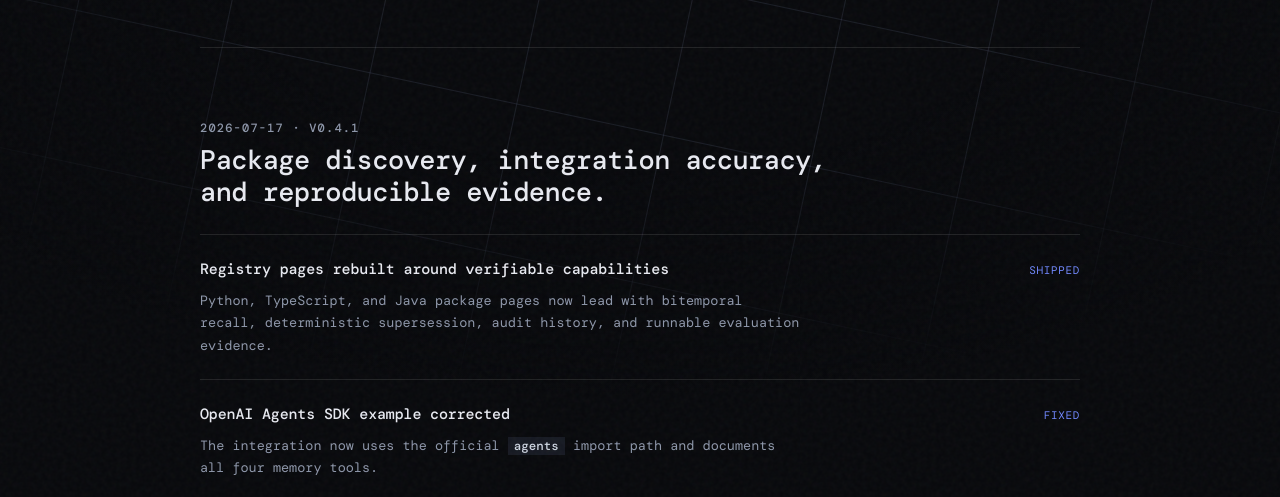
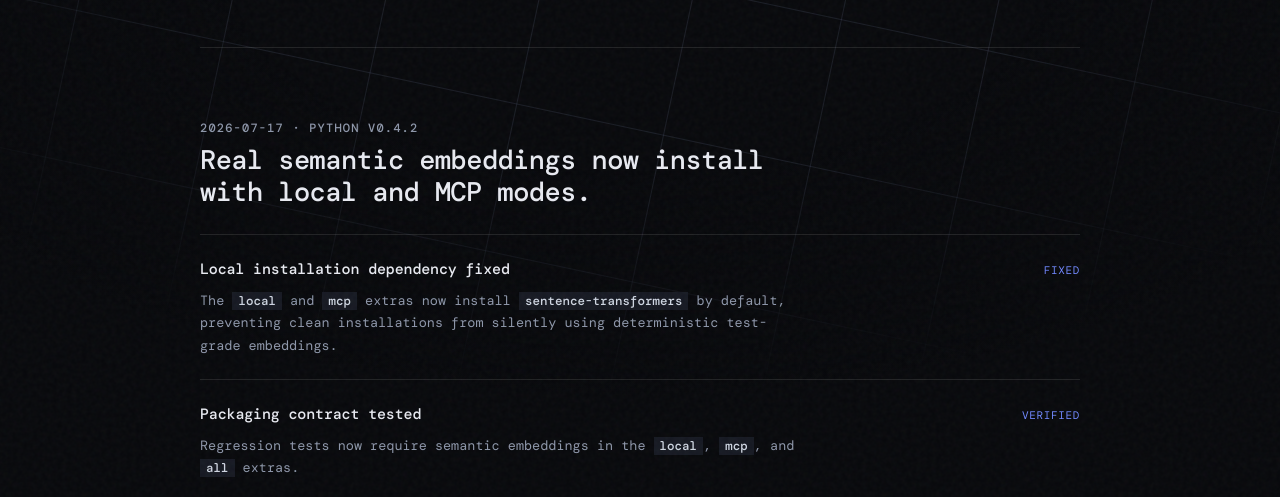
Before and after one commit to Ds6826/lian-website, a website: page changelog.html in a window 1280 px wide. Shown: the part 301-798 px from the top of the page. Drawn offline with nearby package versions, Linux system fonts and the light colour scheme.

Commit message:
Publish Python SDK 0.4.2 (#17)
Co-authored-by: etanbuns <ethan.beirne@aol.com>

```diff
--- a/changelog.html
+++ b/changelog.html
@@ -32,6 +32,16 @@
         <p class="crumb"><a href="/">Home</a> / Changelog</p>
         <h1>Changelog.</h1>
         <p class="lede">Everything ships in the open: engine, five SDKs, MCP server, console, and this site. Full detail in the <a class="tlink" href="https://github.com/Lians-ai/Lians/blob/master/CHANGELOG.md" target="_blank" rel="noreferrer">repo changelog ↗</a>.</p>
+      </section>
+
+      <section class="wrap block" aria-label="Python SDK v0.4.2 packaging fix">
+        <p class="block-label">2026-07-17 &middot; Python v0.4.2</p>
+        <h2>Real semantic embeddings now install with local and MCP modes.</h2>
+        <div class="list">
+          <div class="item"><span class="head"><b>Local installation dependency fixed</b><span class="meta tag">Fixed</span></span><p>The <code class="ic">local</code> and <code class="ic">mcp</code> extras now install <code class="ic">sentence-transformers</code> by default, preventing clean installations from silently using deterministic test-grade embeddings.</p></div>
+          <div class="item"><span class="head"><b>Packaging contract tested</b><span class="meta tag">Verified</span></span><p>Regression tests now require semantic embeddings in the <code class="ic">local</code>, <code class="ic">mcp</code>, and <code class="ic">all</code> extras.</p></div>
+        </div>
+        <p class="metaline">Python 0.4.2 is live on PyPI. Other language SDK versions are unchanged. <a class="tlink" href="https://github.com/Lians-ai/Lians/releases/tag/lians-v0.4.2" target="_blank" rel="noreferrer">Python release</a></p>
       </section>
 
       <section class="wrap block" aria-label="v0.4.1 package discovery release">
```
Also changed, not shown: sdks.html (+2 -2 lines).
